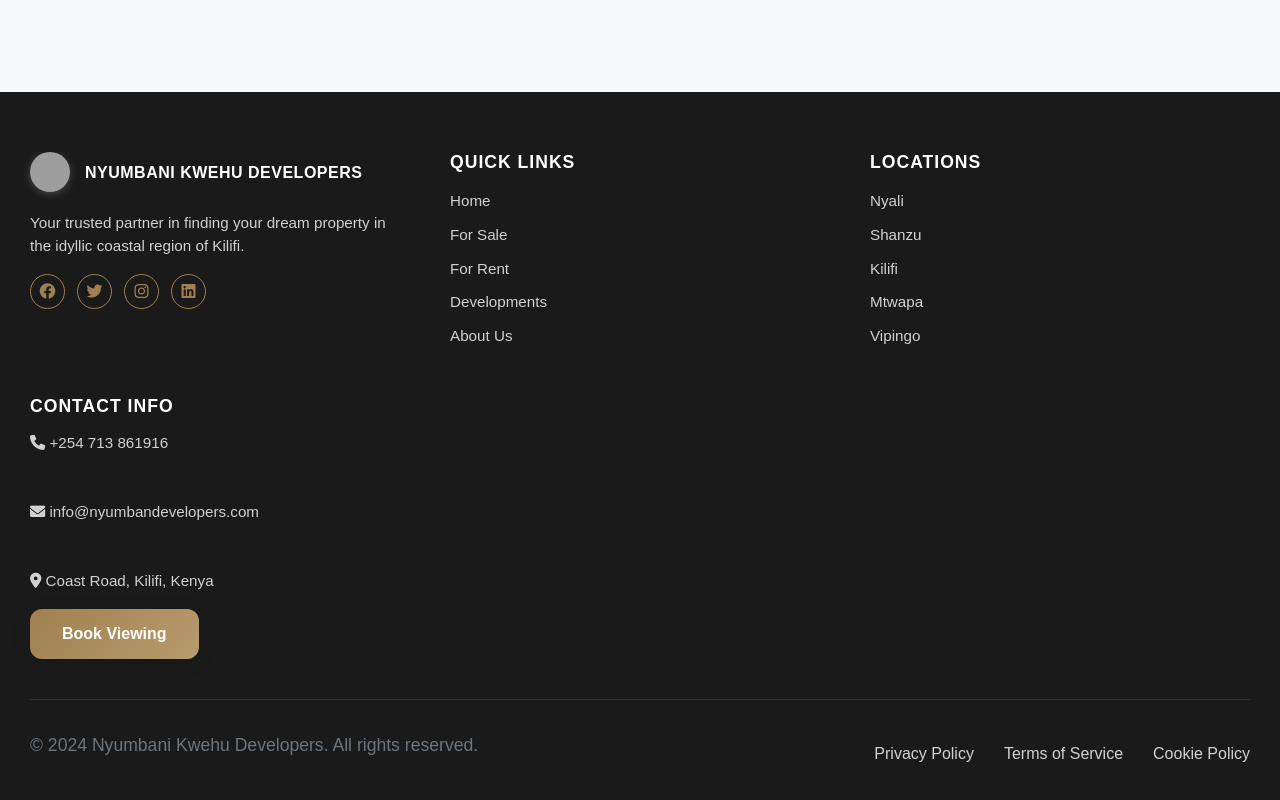
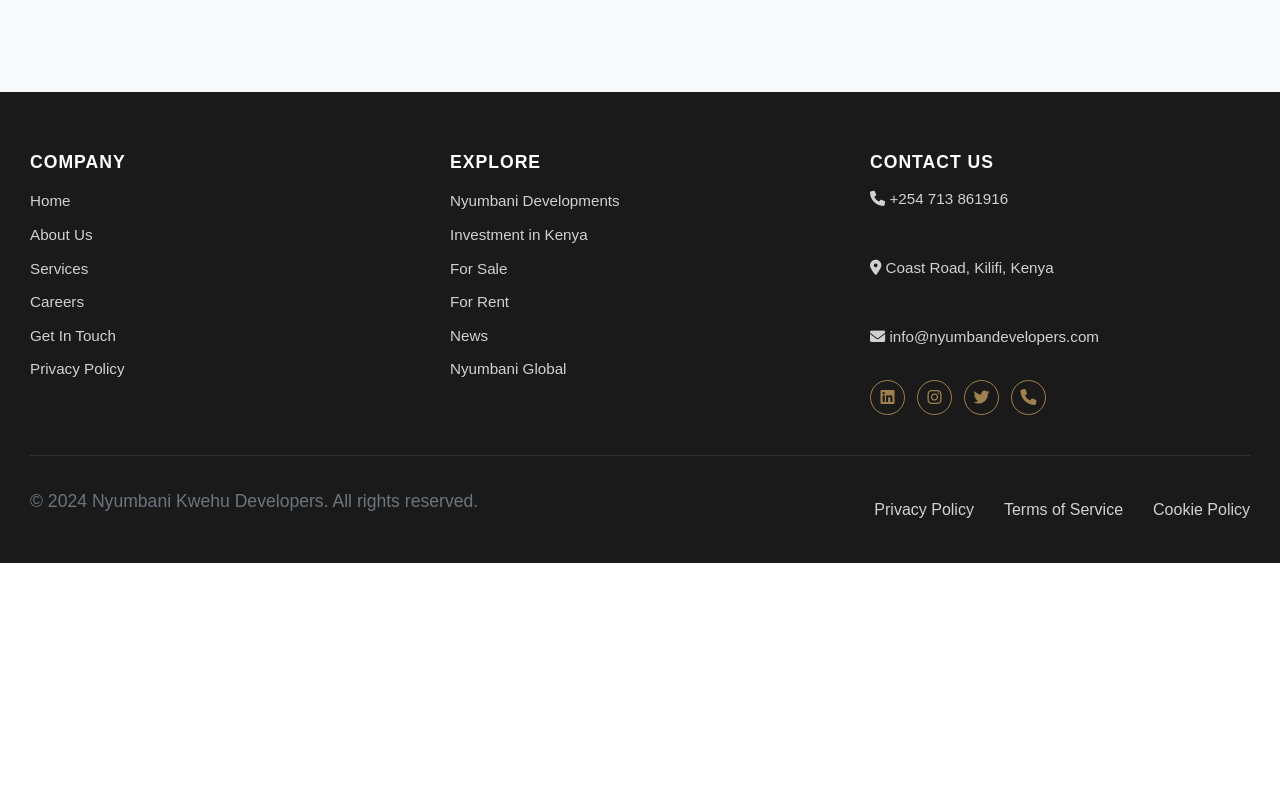
Before and after one commit to etiditalex/nyumbani-Kwehu, a website: page for-rent.html in a window 1280 px wide. Shown: the part 1342-2142 px from the top of the page. After the commit the page ends 1905 px from the top, so only its background shows below. Drawn offline with Linux system fonts and the light colour scheme; grey boxes are pictures that could not be loaded.

Commit message:
Update for-rent.html

```diff
--- a/for-rent.html
+++ b/for-rent.html
@@ -113,51 +113,42 @@
         <div class="container">
             <div class="footer-content">
                 <div class="footer-section">
-                    <div class="footer-logo">
-                        <div class="logo-icon">
-                            <img src="https://lh3.googleusercontent.com/a-/ALV-UjXWbzjK_mUQx3A_Ct9DWbu62JhmyBV9fe0hw7dpiDE7WXHVLRw=s265-w265-h265" alt="Nyumbani Kwehu Developers Logo" class="logo-image">
-                        </div>
-                        <h3>NYUMBANI KWEHU DEVELOPERS</h3>
-                    </div>
-                    <p>Your trusted partner in finding your dream property in the idyllic coastal region of Kilifi.</p>
-                    <div class="social-links">
-                        <a href="#"><i class="fab fa-facebook"></i></a>
-                        <a href="#"><i class="fab fa-twitter"></i></a>
-                        <a href="#"><i class="fab fa-instagram"></i></a>
-                        <a href="#"><i class="fab fa-linkedin"></i></a>
-                    </div>
-                </div>
-
-                <div class="footer-section">
-                    <h4>Quick Links</h4>
+                    <h4>COMPANY</h4>
                     <ul>
                         <li><a href="index.html">Home</a></li>
-                        <li><a href="for-sale.html">For Sale</a></li>
-                        <li><a href="for-rent.html">For Rent</a></li>
-                        <li><a href="developments.html">Developments</a></li>
                         <li><a href="about.html">About Us</a></li>
+                        <li><a href="developments.html">Services</a></li>
+                        <li><a href="#">Careers</a></li>
+                        <li><a href="contact.html">Get In Touch</a></li>
+                        <li><a href="#">Privacy Policy</a></li>
                     </ul>
                 </div>
 
                 <div class="footer-section">
-                    <h4>Locations</h4>
+                    <h4>EXPLORE</h4>
                     <ul>
-                        <li><a href="#">Nyali</a></li>
-                        <li><a href="#">Shanzu</a></li>
-                        <li><a href="#">Kilifi</a></li>
-                        <li><a href="#">Mtwapa</a></li>
-                        <li><a href="#">Vipingo</a></li>
+                        <li><a href="developments.html">Nyumbani Developments</a></li>
+                        <li><a href="#">Investment in Kenya</a></li>
+                        <li><a href="for-sale.html">For Sale</a></li>
+                        <li><a href="for-rent.html">For Rent</a></li>
+                        <li><a href="news.html">News</a></li>
+                        <li><a href="#">Nyumbani Global</a></li>
                     </ul>
                 </div>
 
                 <div class="footer-section">
-                    <h4>Contact Info</h4>
+                    <h4>CONTACT US</h4>
                     <div class="contact-info">
                         <p><i class="fas fa-phone"></i> +254 713 861916</p>
+                        <p><i class="fas fa-map-marker-alt"></i> Coast Road, Kilifi, Kenya</p>
                         <p><i class="fas fa-envelope"></i> info@nyumbandevelopers.com</p>
-                        <p><i class="fas fa-map-marker-alt"></i> Coast Road, Kilifi, Kenya</p>
                     </div>
-                    <button class="btn btn-primary">Book Viewing</button>
+                    <div class="social-links">
+                        <a href="#"><i class="fab fa-linkedin"></i></a>
+                        <a href="#"><i class="fab fa-instagram"></i></a>
+                        <a href="#"><i class="fab fa-twitter"></i></a>
+                        <a href="#"><i class="fas fa-phone"></i></a>
+                    </div>
                 </div>
             </div>
 
```
